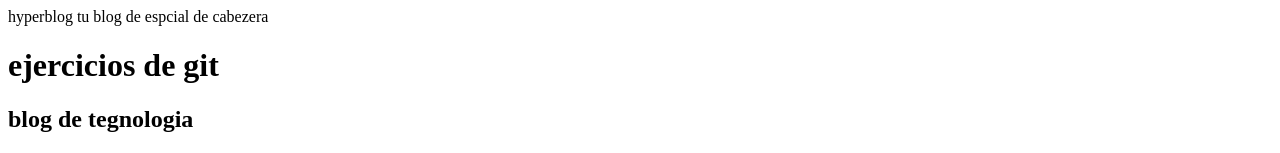
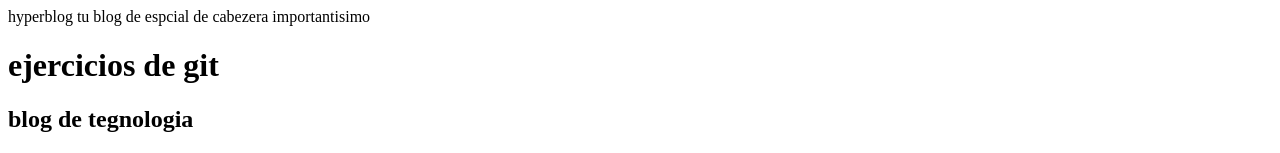
Before and after one commit to alekey0809/repaso, a plain HTML site: page index.html in a window 1280 px wide. Shown: the top 153 px of the page. Drawn offline with Linux system fonts and the light colour scheme.

Commit message:
se actualizo el titulo

```diff
--- a/index.html
+++ b/index.html
@@ -10,7 +10,7 @@
     <div id="container">
         <div id="header">
             hyperblog
-            <span id="tagline">tu blog de espcial de cabezera</span>
+            <span id="tagline">tu blog de espcial de cabezera importantisimo</span>
         </div>
         <h1>ejercicios de git
         </h1>
```
